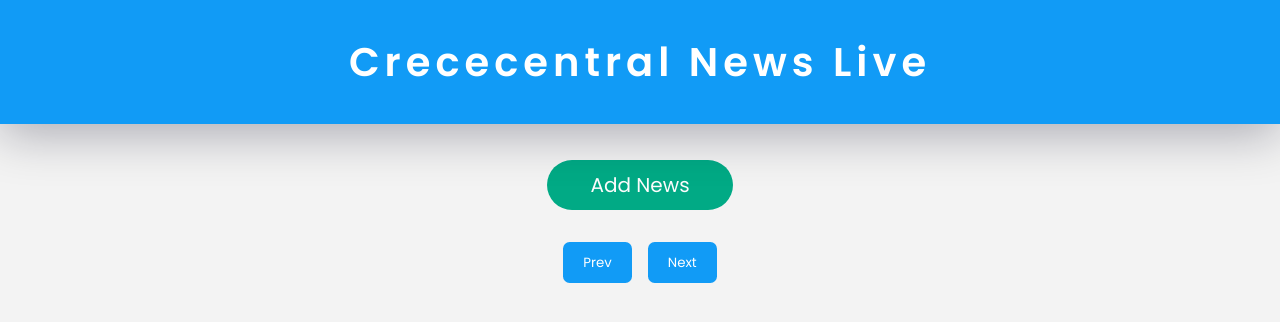
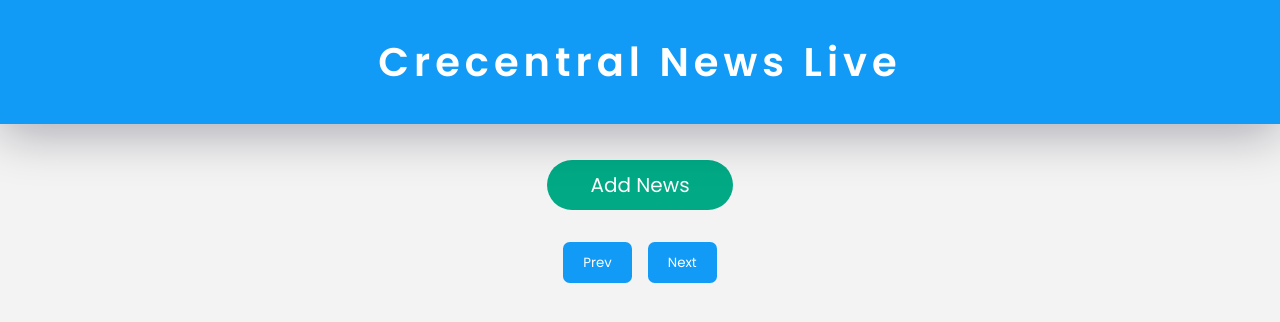
Before and after one commit to edemaukabi/News-website-with-javascript-crud, a website: page index.html in a window 1280 px wide. Drawn offline with Linux system fonts and the light colour scheme; no server answers.

Commit message:
fix: update heading title

```diff
--- a/index.html
+++ b/index.html
@@ -13,7 +13,7 @@
   </head>
   <body>
     <div class="heading-container">
-      <h4>Crececentral News Live</h4>
+      <h4>Crecentral News Live</h4>
     </div>
 
     <!-- Form -->
```
Also changed, not shown: src/pages/news_detail.html (+1 -1 lines).
